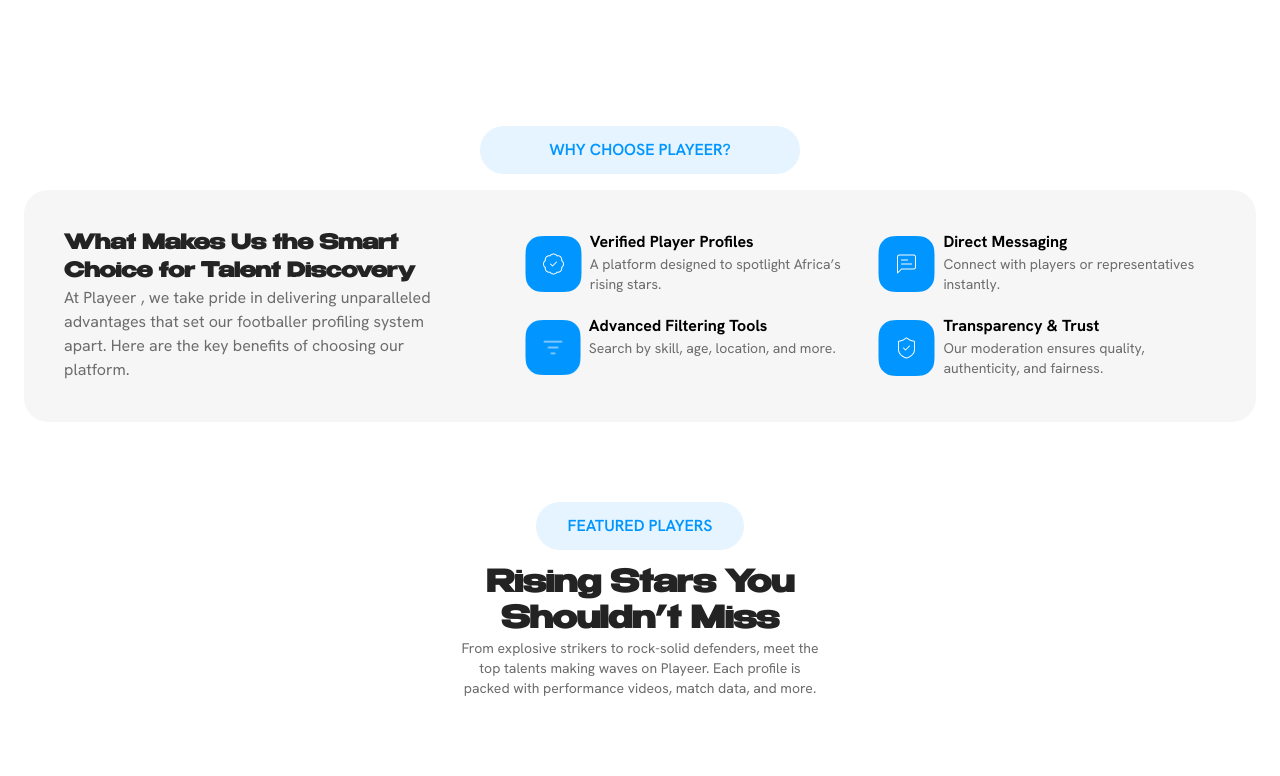
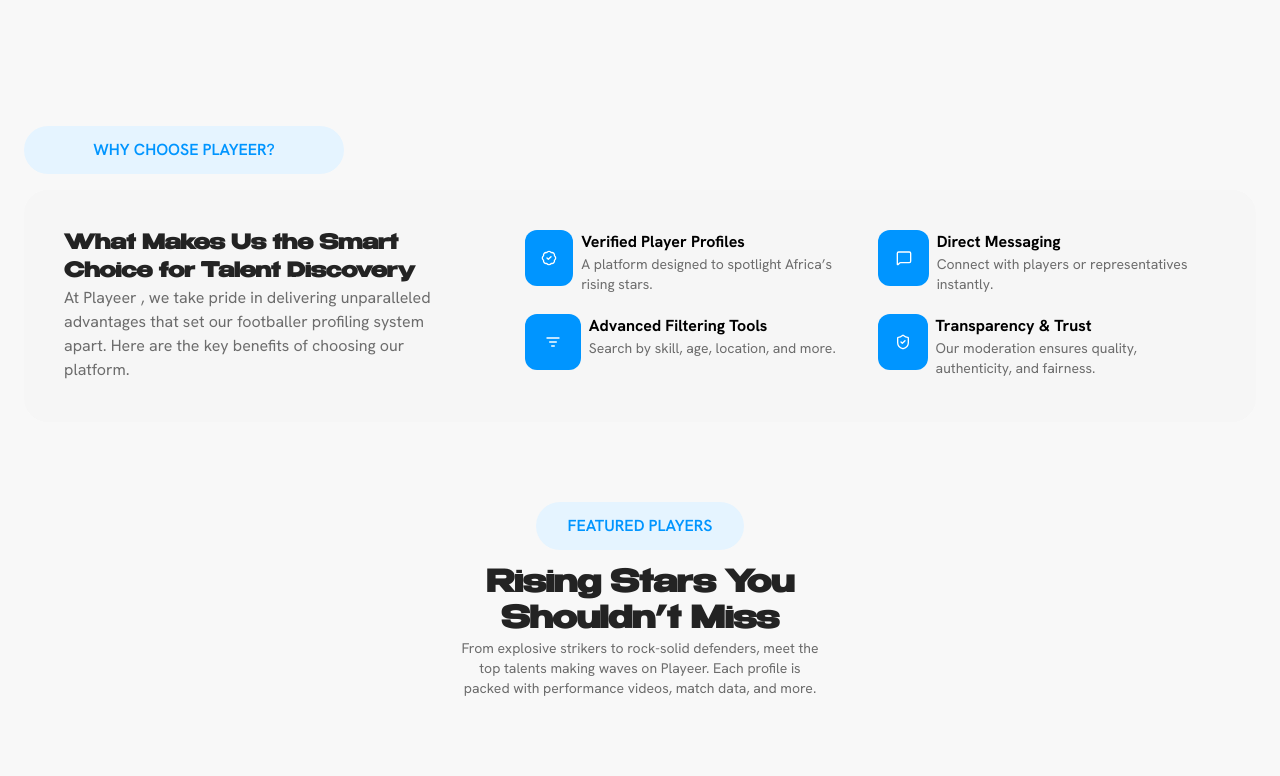
Before and after one commit to alabo-excel/Playeer-web, a Next.js app: page / in a window 1280 px wide. Shown: the part 2169-2945 px from the top of the page. Built offline with nearby package versions, Linux system fonts and the light colour scheme.

Commit message:
layout fixes commit

```diff
--- /dev/null
+++ b/src/app/auth/onboarding/page.tsx
@@ -0,0 +1,16 @@
+'use client'
+
+import HeaderNav from '@/components/HeaderNav';
+import React from 'react';
+
+const onboarding = () => {
+  return (
+    <>
+      <HeaderNav scroll={true} />
+
+      <section className='w-[70%] mt-20 bg-white mx-auto rounded-2xl border border-gray p-4'></section>
+    </>
+  );
+};
+
+export default onboarding;
--- a/src/app/auth/signup/page.tsx
+++ b/src/app/auth/signup/page.tsx
@@ -74,9 +74,11 @@
             <p>Password must be at least 8 characters, include a number and a special character.</p>
           </div>
 
-          <button className='bg-primary w-full rounded-full text-[#FCFCFC] p-3 my-4'>
-            Create Account
-          </button>
+          <Link href={'/auth/onboarding'}>
+            <button className='bg-primary w-full rounded-full text-[#FCFCFC] p-3 my-4'>
+              Create Account
+            </button>
+          </Link>
 
           <div className='flex justify-center'>
             <p className='text-[#6C6C6C] mr-2'>Already have an account?</p>
--- a/src/app/globals.css
+++ b/src/app/globals.css
@@ -18,7 +18,8 @@
 
 body {
   font-family: "Hanken Grotesk", sans-serif;
-  max-width: 1400px;
+  background-color: #F8F8F8;
+  max-width: 1800px;
   margin-left: auto;
   margin-right: auto;
 }
--- a/src/app/page.tsx
+++ b/src/app/page.tsx
@@ -10,13 +10,13 @@
 import { EffectFade, Autoplay } from 'swiper/modules';
 import 'swiper/css';
 import 'swiper/css/effect-fade';
-import { Quote } from 'lucide-react';
+import { BadgeCheck, ListFilter, MessageSquare, Quote, ShieldCheck } from 'lucide-react';
 
 const home = () => {
   const [activeIndex, setActiveIndex] = useState(0);
 
   const { scrollYProgress } = useScroll();
-  const scale = useTransform(scrollYProgress, [0, 1], [1, 0.8]);
+  const scale = useTransform(scrollYProgress, [0, 1], [1, 0.2]);
   const borderRadius = useTransform(scrollYProgress, [0, 1], ["0px", "150px"]);
 
   return (
@@ -124,7 +124,7 @@
           </div>
         </div>
         <div>
-          <div className='bg-[#E5F4FF] w-80 max-w-full text-center rounded-full p-3 mb-4 mx-auto'>
+          <div className='bg-[#E5F4FF] w-80 max-w-full text-center rounded-full p-3 mb-4'>
             <p className='!text-[#0095FF] font-semibold'>WHY CHOOSE PLAYEER?</p>
           </div>
           <div className='bg-[#F6F6F6] rounded-3xl p-4 md:p-10 flex flex-col md:flex-row justify-between gap-6'>
@@ -134,28 +134,40 @@
             </div>
             <div className='w-full md:w-[60%] grid grid-cols-1 sm:grid-cols-2 gap-4'>
               <div className='flex'>
-                <img className='w-16 mr-2 my-auto' src="/images/icons/verified.png" alt="" />
+                {/* <img className='w-16 mr-2 my-auto' src="/images/icons/verified.png" alt="" /> */}
+                <div className='bg-[#0095FF] text-white rounded-xl text-center w-14 h-14 flex items-center justify-center mr-2'>
+                  <BadgeCheck className='w-4 h-4' />
+                </div>
                 <div>
                   <p className='font-bold'>Verified Player Profiles</p>
                   <p className='text-sm text-[#6C6C6C]'>A platform designed to spotlight Africa’s rising stars.</p>
                 </div>
               </div>
               <div className='flex'>
-                <img className='w-16 mr-2 my-auto' src="/images/icons/messaging.png" alt="" />
+                {/* <img className='w-16 mr-2 my-auto' src="/images/icons/messaging.png" alt="" /> */}
+                <div className='bg-[#0095FF] text-white rounded-xl text-center w-14 h-14 flex items-center justify-center mr-2'>
+                  <MessageSquare className='w-4 h-4' />
+                </div>
                 <div>
                   <p className='font-bold'>Direct Messaging</p>
                   <p className='text-sm text-[#6C6C6C]'>Connect with players or representatives instantly.</p>
                 </div>
               </div>
               <div className='flex'>
-                <img className='w-14 mr-2 my-auto' src="/images/icons/filtering.png" alt="" />
+                {/* <img className='w-14 mr-2 my-auto' src="/images/icons/filtering.png" alt="" /> */}
+                <div className='bg-[#0095FF] text-white rounded-xl text-center w-14 h-14 flex items-center justify-center mr-2'>
+                  <ListFilter className='w-4 h-4' />
+                </div>
                 <div>
                   <p className='font-bold'>Advanced Filtering Tools</p>
                   <p className='text-sm text-[#6C6C6C]'>Search by skill, age, location, and more.</p>
                 </div>
               </div>
               <div className='flex'>
-                <img className='w-16 mr-2 my-auto' src="/images/icons/trust.png" alt="" />
+                {/* <img className='w-16 mr-2 my-auto' src="/images/icons/trust.png" alt="" /> */}
+                <div className='bg-[#0095FF] text-white rounded-xl text-center w-16 h-14 flex items-center justify-center mr-2'>
+                  <ShieldCheck className='w-4 h-4' />
+                </div>
                 <div>
                   <p className='font-bold'>Transparency & Trust</p>
                   <p className='text-sm text-[#6C6C6C]'>Our moderation ensures quality, authenticity, and fairness.</p>
@@ -287,7 +299,8 @@
             }}
             loop
             modules={[Autoplay]}
-            autoplay={{ delay: 3000, disableOnInteraction: false }}
+            speed={1000} // smooth and continuous
+            autoplay={{ delay: 0, disableOnInteraction: false, pauseOnMouseEnter: true }}
             className="mb-8"
           >
             {[1, 2, 3, 4, 5, 6, 7].map((i) => (
@@ -319,7 +332,8 @@
             loop
             dir="rtl"
             modules={[Autoplay]}
-            autoplay={{ delay: 2500, disableOnInteraction: false }}
+            speed={1000} // smooth and continuous
+            autoplay={{ delay: 0, disableOnInteraction: false, pauseOnMouseEnter: true }}
           >
             {[1, 2, 3, 4, 5, 6, 7].map((i) => (
               <SwiperSlide key={i}>
@@ -341,8 +355,9 @@
         </div>
       </section>
 
-      <section className='cta my-20 lg:h-auto h-[80vh] mx-auto flex flex-col md:flex-row items-center justify-center'>
-        <div className='w-full md:w-[40%] py-20 !text-center mx-auto'>
+      <section className='relative my-20 lg:h-auto h-[80vh] mx-auto flex flex-col md:flex-row items-center justify-center'>
+        <img className='w-full' src="/images/cta-img.png" alt="" />
+        <div className='w-full md:w-[40%] py-20 !text-center mx-auto absolute left-0 right-0 top-10'>
           <div className='bg-[#E5F4FF] w-full mx-auto text-center rounded-full p-3 mb-4'>
             <p className='!text-[#0095FF] font-semibold'>DISCOVER FOOTBALL TALENT LIKE NEVER BEFORE</p>
           </div>
--- a/src/components/ContactComp.tsx
+++ b/src/components/ContactComp.tsx
@@ -1,3 +1,4 @@
+import { Mail, MapPin } from 'lucide-react';
 import React from 'react';
 
 const ContactComp = () => {
@@ -11,11 +12,17 @@
           <h2 className='text-2xl md:text-3xl'>Have Questions? Let’s Talk.</h2>
           <p className='text-[#6C6C6C] my-3'>Whether you're a player or a talent seeker, we’re here to support you.</p>
           <div className='flex items-center'>
-            <img src="/images/icons/location.png" alt="" className="" />
+            {/* <img src="/images/icons/location.png" alt="" className="" /> */}
+            <div className='bg-[#0095FF] text-white rounded-xl text-center w-14 h-14 flex items-center justify-center'>
+              <MapPin className='w-4 h-4' />
+            </div>
             <p className='text-[#232323] font-bold text-lg md:text-xl my-auto ml-2'>Lagos, Nigeria</p>
           </div>
           <div className='flex items-center my-4'>
-            <img src="/images/icons/mail.png" alt="" className="" />
+            {/* <img src="/images/icons/mail.svg" alt="" className="" /> */}
+            <div className='bg-[#0095FF] text-white rounded-xl text-center w-14 h-14 flex items-center justify-center'>
+              <Mail className='w-4 h-4' />
+            </div>
             <p className='text-[#232323] font-bold text-lg md:text-xl my-auto ml-2'>support@playeer.africa</p>
           </div>
         </div>
```
Also changed, not shown: public/images/icons/location.png (deleted), public/images/icons/mail.png (deleted).
